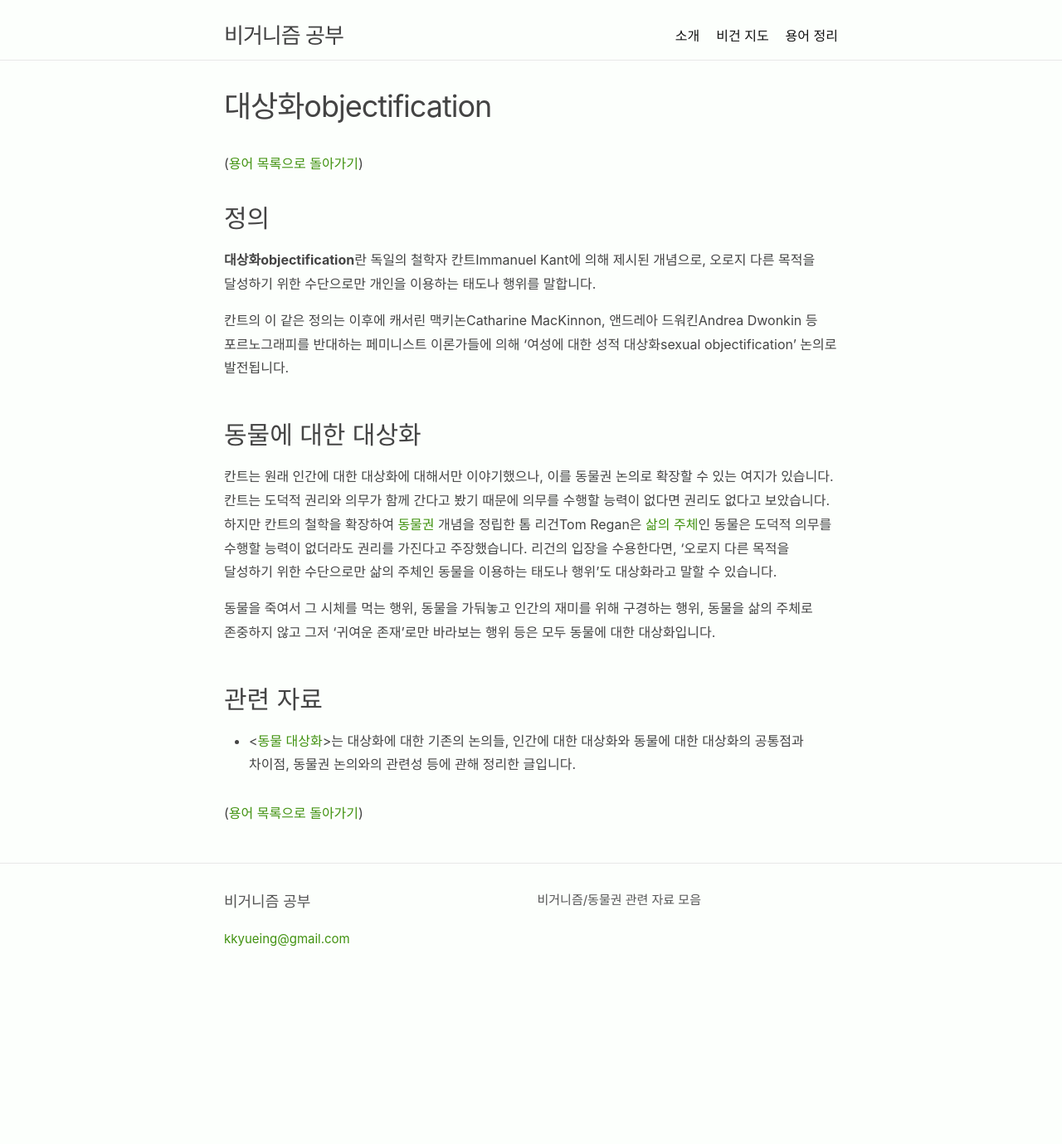
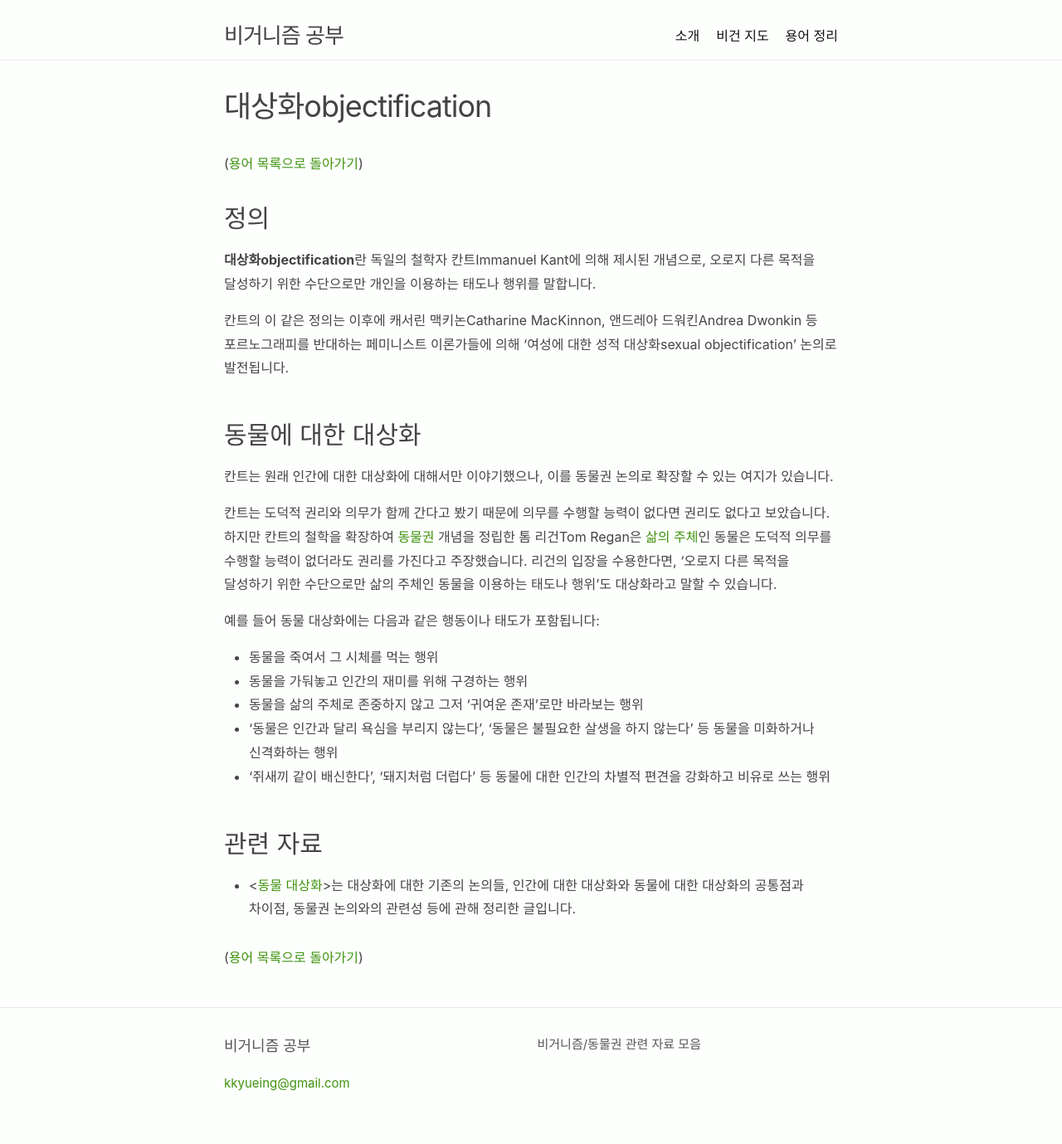
Before and after one commit to veganstudies/veganstudies.github.io, a Jekyll site: the page built from _terms/objectification.md, in a window 1280 px wide. Shown: the whole page at 83% size. Built offline with Jekyll 4.4.1, drawn with Linux system fonts in a browser that asks for light colours; before the commit the page ends 1205 px from its top, so only the background shows below that.

Commit message:
minor edits

```diff
--- a/_terms/objectification.md
+++ b/_terms/objectification.md
@@ -4,16 +4,39 @@ title: "대상화objectification"
 ---
 ## 정의
 
-**대상화objectification**란 독일의 철학자 칸트Immanuel Kant에 의해 제시된 개념으로, 오로지 다른 목적을 달성하기 위한 수단으로만 개인을 이용하는 태도나 행위를 말합니다.
+**대상화objectification**란 독일의 철학자 칸트Immanuel Kant에 의해 제시된
+개념으로, 오로지 다른 목적을 달성하기 위한 수단으로만 개인을 이용하는 태도나
+행위를 말합니다.
 
-칸트의 이 같은 정의는 이후에 캐서린 맥키논Catharine MacKinnon, 앤드레아 드워킨Andrea Dwonkin 등 포르노그래피를 반대하는 페미니스트 이론가들에 의해 '여성에 대한 성적 대상화sexual objectification' 논의로 발전됩니다.
+칸트의 이 같은 정의는 이후에 캐서린 맥키논Catharine MacKinnon, 앤드레아
+드워킨Andrea Dwonkin 등 포르노그래피를 반대하는 페미니스트 이론가들에 의해
+'여성에 대한 성적 대상화sexual objectification' 논의로 발전됩니다.
 
 ## 동물에 대한 대상화
 
-칸트는 원래 인간에 대한 대상화에 대해서만 이야기했으나, 이를 동물권 논의로 확장할 수 있는 여지가 있습니다. 칸트는 도덕적 권리와 의무가 함께 간다고 봤기 때문에 의무를 수행할 능력이 없다면 권리도 없다고 보았습니다. 하지만 칸트의 철학을 확장하여 [동물권](/terms/rights-view.html) 개념을 정립한 톰 리건Tom Regan은 [삶의 주체](/terms/subject-of-a-life.html)인 동물은 도덕적 의무를 수행할 능력이 없더라도 권리를 가진다고 주장했습니다. 리건의 입장을 수용한다면, '오로지 다른 목적을 달성하기 위한 수단으로만 삶의 주체인 동물을 이용하는 태도나 행위'도 대상화라고 말할 수 있습니다.
+칸트는 원래 인간에 대한 대상화에 대해서만 이야기했으나, 이를 동물권 논의로
+확장할 수 있는 여지가 있습니다.
 
-동물을 죽여서 그 시체를 먹는 행위, 동물을 가둬놓고 인간의 재미를 위해 구경하는 행위, 동물을 삶의 주체로 존중하지 않고 그저 '귀여운 존재'로만 바라보는 행위 등은 모두 동물에 대한 대상화입니다.
+칸트는 도덕적 권리와 의무가 함께 간다고 봤기 때문에 의무를 수행할 능력이
+없다면 권리도 없다고 보았습니다. 하지만 칸트의 철학을 확장하여
+[동물권](/terms/rights-view.html) 개념을 정립한 톰 리건Tom Regan은 [삶의
+주체](/terms/subject-of-a-life.html)인 동물은 도덕적 의무를 수행할 능력이
+없더라도 권리를 가진다고 주장했습니다. 리건의 입장을 수용한다면, '오로지
+다른 목적을 달성하기 위한 수단으로만 삶의 주체인 동물을 이용하는 태도나
+행위'도 대상화라고 말할 수 있습니다.
+
+예를 들어 동물 대상화에는 다음과 같은 행동이나 태도가 포함됩니다:
+
+* 동물을 죽여서 그 시체를 먹는 행위
+* 동물을 가둬놓고 인간의 재미를 위해 구경하는 행위
+* 동물을 삶의 주체로 존중하지 않고 그저 '귀여운 존재'로만 바라보는 행위
+* '동물은 인간과 달리 욕심을 부리지 않는다', '동물은 불필요한 살생을 하지
+  않는다' 등 동물을 미화하거나 신격화하는 행위
+* '쥐새끼 같이 배신한다', '돼지처럼 더럽다' 등 동물에 대한 인간의 차별적
+  편견을 강화하고 비유로 쓰는 행위
 
 ## 관련 자료
 
-* \<[동물 대상화](/2019/09/14/animal-objectification.html)\>는 대상화에 대한 기존의 논의들, 인간에 대한 대상화와 동물에 대한 대상화의 공통점과 차이점, 동물권 논의와의 관련성 등에 관해 정리한 글입니다.
+* \<[동물 대상화](/2019/09/14/animal-objectification.html)\>는 대상화에 대한
+  기존의 논의들, 인간에 대한 대상화와 동물에 대한 대상화의 공통점과 차이점,
+  동물권 논의와의 관련성 등에 관해 정리한 글입니다.
```
Also changed, not shown: _terms/reducetarianism.md (+2 -2 lines), _terms/veganism.md (+20 -3 lines).
